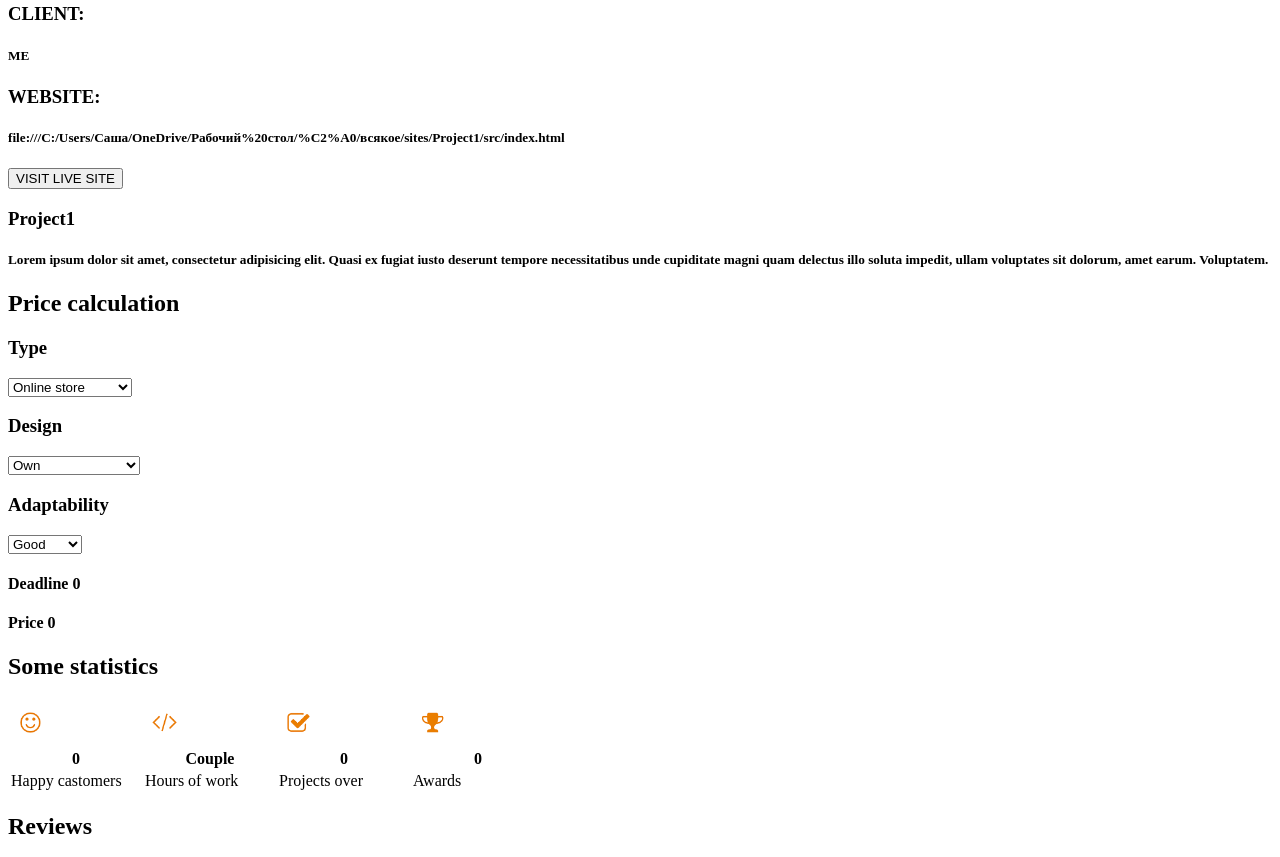
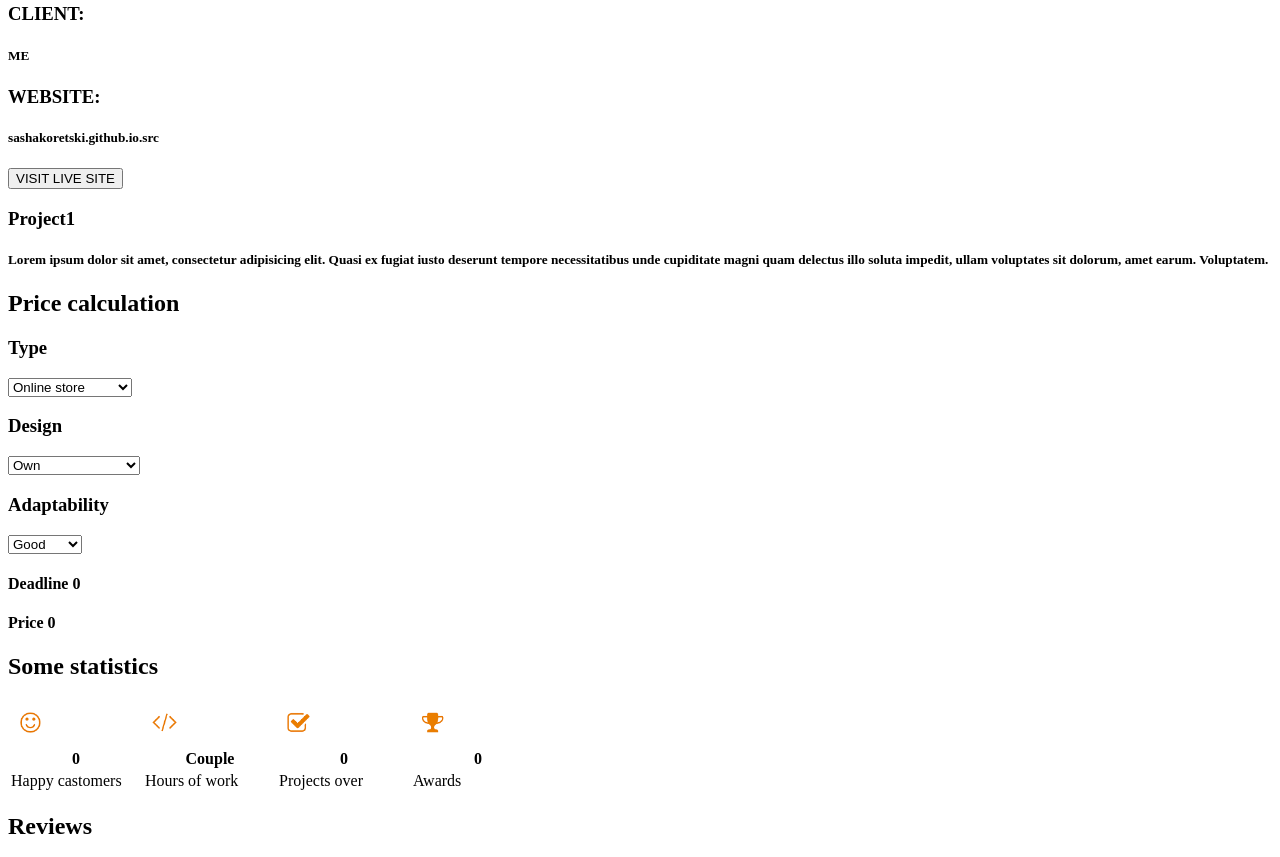
Before and after one commit to SashaKoretski/SashaKoretski.github.io, a plain HTML site: page src/index.html in a window 1280 px wide. Shown: the part 1219-2076 px from the top of the page. Drawn offline with Linux system fonts and the light colour scheme.

Commit message:
Add better link

```diff
--- a/src/index.html
+++ b/src/index.html
@@ -74,7 +74,7 @@
         <h3>CLIENT:</h3>
         <h5>ME</h5>
         <h3>WEBSITE:</h3>
-        <h5>file:///C:/Users/Саша/OneDrive/Рабочий%20стол/%C2%A0/всякое/sites/Project1/src/index.html</h5>
+        <h5>sashakoretski.github.io.src</h5>
         <input type="reset" value="VISIT LIVE SITE">
     </div>
 
```
